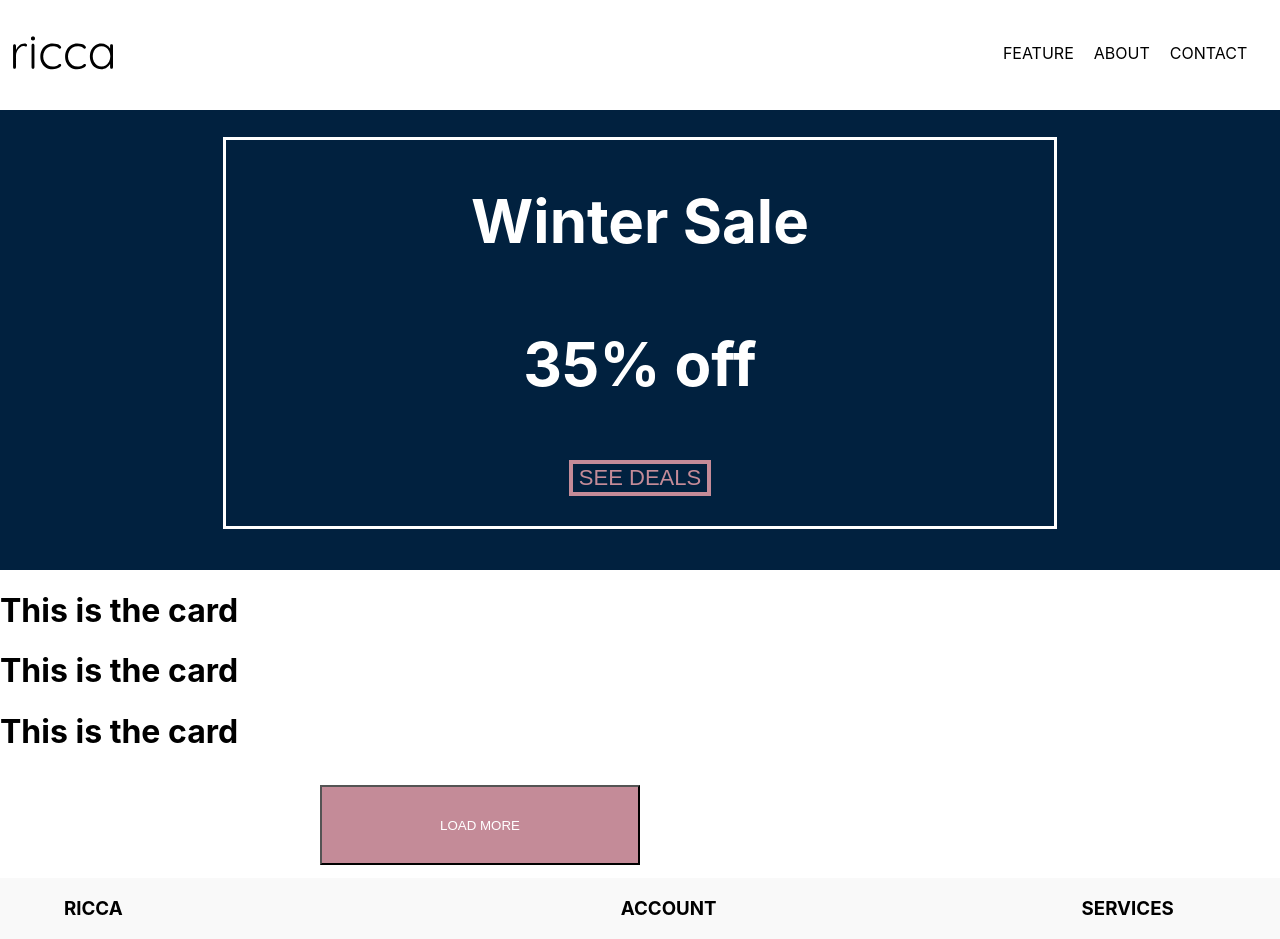
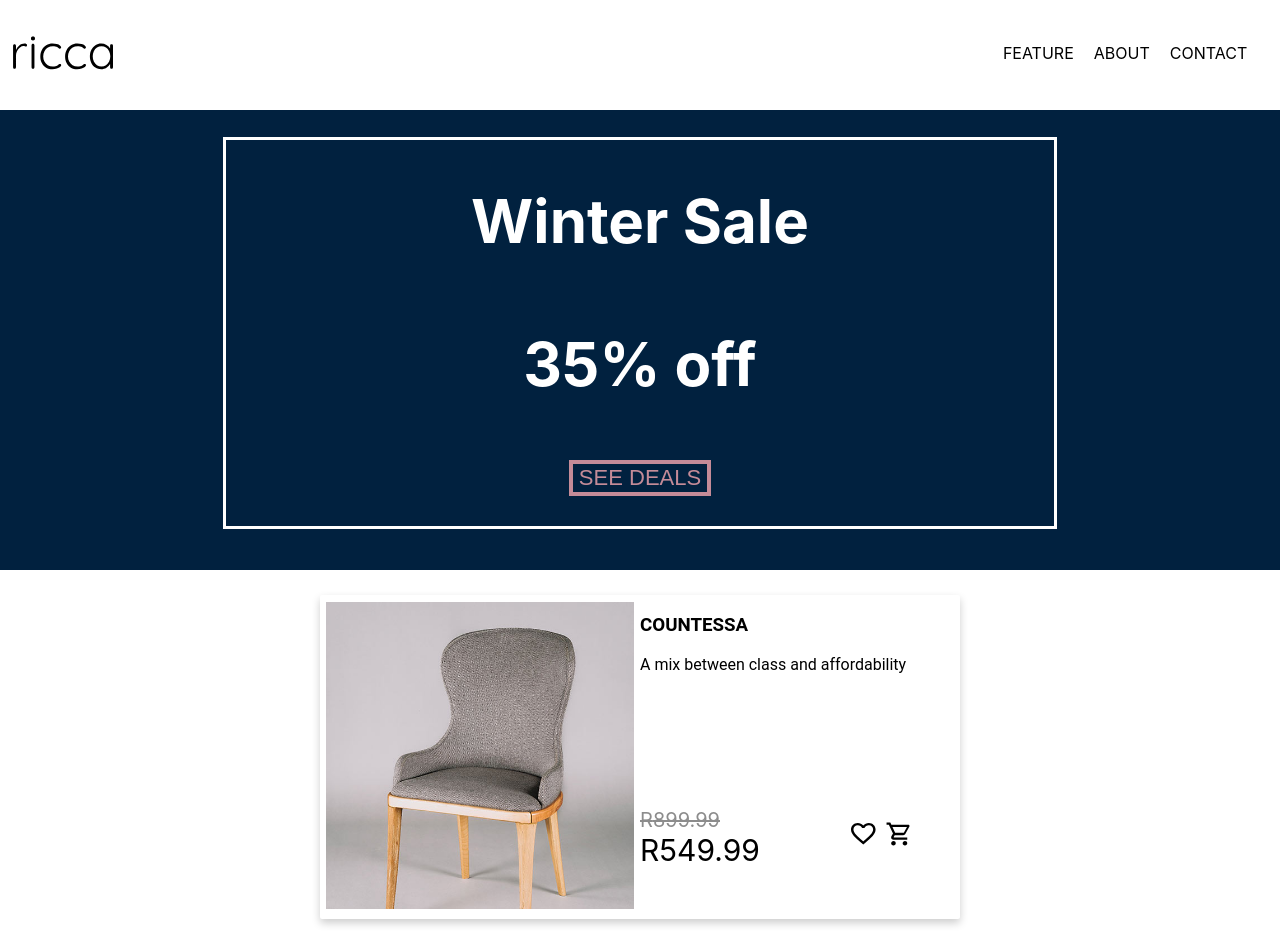
Before and after one commit to douglas86/fedsa-project-1-nextjs, a Next.js app: page / in a window 1280 px wide. Shown: the top 939 px of the page. Built offline with nearby package versions, Linux system fonts and the light colour scheme.

Commit message:
Can change cards based on button clicked

```diff
--- a/components/Card.jsx
+++ b/components/Card.jsx
@@ -3,17 +3,11 @@ import styles from '../public/static/css/components/Card.module.css';
 import { Getter } from './api';
 
 const Card = ({ props }) => {
-    console.log('props', props);
-
     return (
-        <div>
-            <h1>This is the card</h1>
-            {/* {props !== undefined
-                ? Object.values(props.data).map((item) => (
-                      <div key={item.ObjectId} className={styles.card}>
+        <div className={styles.card}>
             <div className={styles.image}>
                 <Image
-                                  src={`/static/images/chairs/${item.image}`}
+                    src={`/static/images/chairs/${props.image}`}
                     alt="chair"
                     width={500}
                     height={500}
@@ -21,17 +15,17 @@ const Card = ({ props }) => {
             </div>
             <div className={styles.secondHalf}>
                 <div className={styles.TopSection}>
-                                  <h3>{item.title}</h3>
-                                  <p>{item.details}</p>
+                    <h3>{props.title}</h3>
+                    <p>{props.details}</p>
                 </div>
                 <div className={styles.BottomSection}>
                     <div className={styles.lists}>
                         <ul>
                             <li className={styles.topPrice}>
-                                              R{item.originalPrice}
+                                R{props.originalPrice}
                             </li>
                             <li className={styles.bottomPrice}>
-                                              R{item.discountedPrice}
+                                R{props.discountedPrice}
                             </li>
                         </ul>
                     </div>
@@ -56,9 +50,6 @@ const Card = ({ props }) => {
                 </div>
             </div>
         </div>
-                  ))
-                : null} */}
-        </div>
     );
 };
 
--- a/pages/index.jsx
+++ b/pages/index.jsx
@@ -9,24 +9,6 @@ const Home = () => {
     const Get = Getter('/api/card');
     const [count, setCount] = useState(0);
 
-    // let arr = ['java', 'javascript', 'nodejs', 'php'];
-
-    // console.log('keys', arr.slice(0, 2));
-
-    // arr.slice(0, 2).forEach((item) => {
-    //     console.log('item', item);
-    // });
-
-    console.log('Button clicked: ', count);
-    console.log(
-        'type',
-        Get !== undefined
-            ? Object.entries(Get.data)
-                  .slice(count, count + 3)
-                  .map(([key, values]) => console.log('items', values))
-            : null
-    );
-
     return (
         <>
             <Banner />
@@ -35,7 +17,6 @@ const Home = () => {
                       .slice(count, count + 3)
                       .map(([key, values]) => <Card key={key} props={values} />)
                 : null}
-            {/* <Card props={Get} /> */}
             <button
                 onClick={() => (count >= 6 ? setCount(0) : setCount(count + 3))}
                 className={styles.button}
--- a/public/static/css/components/Card.module.css
+++ b/public/static/css/components/Card.module.css
@@ -9,7 +9,7 @@
 .card:hover {
     box-shadow: 0 8px 16px 0 rgba(0, 0, 0, 0.2);
 }
-.card:nth-child(even) {
+.card:nth-child(odd) {
     flex-direction: row-reverse;
 }
 .image {
```
Lines whose indentation alone changed are shown as unchanged.
